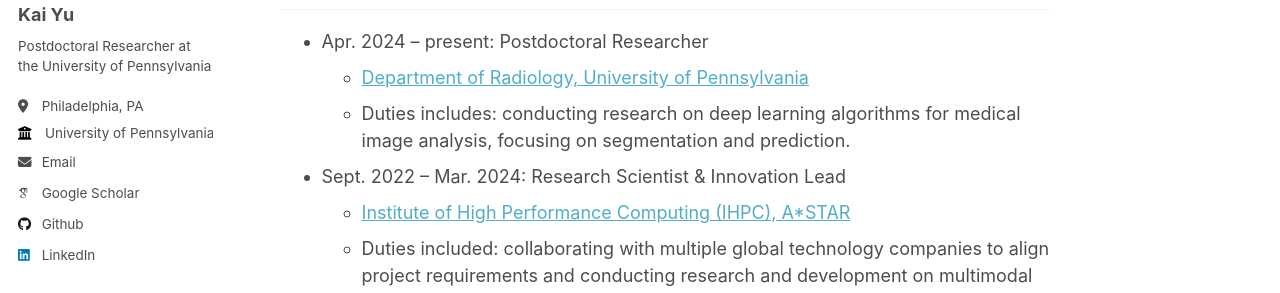
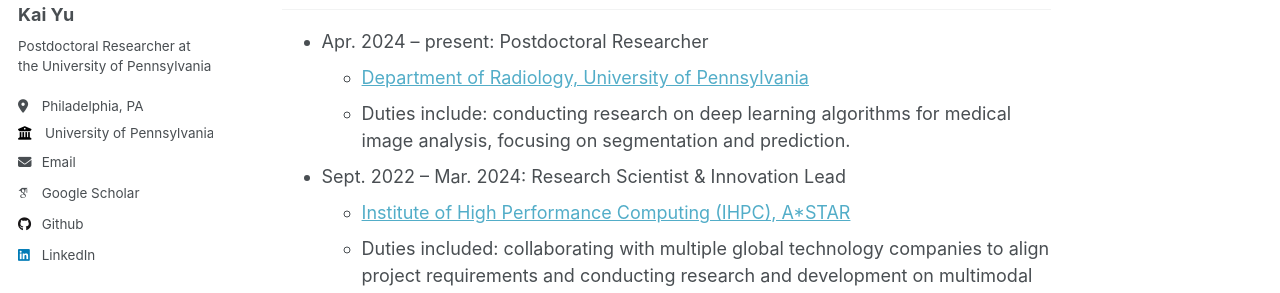
Before and after one commit to yukkai/yukkai.github.io, a Jekyll site: the page built from _pages/about.md, in a window 1280 px wide and 900 px high. Shown: the part 303-596 px from the top of the window. Built offline with Jekyll 4.4.1, drawn with Linux system fonts in a browser that asks for light colours; some web fonts are replaced.

Commit message:
update about

```diff
--- a/_pages/about.md
+++ b/_pages/about.md
@@ -57,7 +57,7 @@ Hi, I'm Kai Yu, a Postdoctoral Researcher at the [Center for Biomedical Image Co
 ## Work experience
 * Apr. 2024 – present: Postdoctoral Researcher
   * [Department of Radiology, University of Pennsylvania](https://www.pennmedicine.org/departments-and-centers/department-of-radiology)
-  * Duties includes: conducting research on deep learning algorithms for medical image analysis, focusing on segmentation and prediction.
+  * Duties include: conducting research on deep learning algorithms for medical image analysis, focusing on segmentation and prediction.
 
 * Sept. 2022 – Mar. 2024: Research Scientist & Innovation Lead
   * [Institute of High Performance Computing (IHPC), A*STAR](https://www.a-star.edu.sg/ihpc)
```
